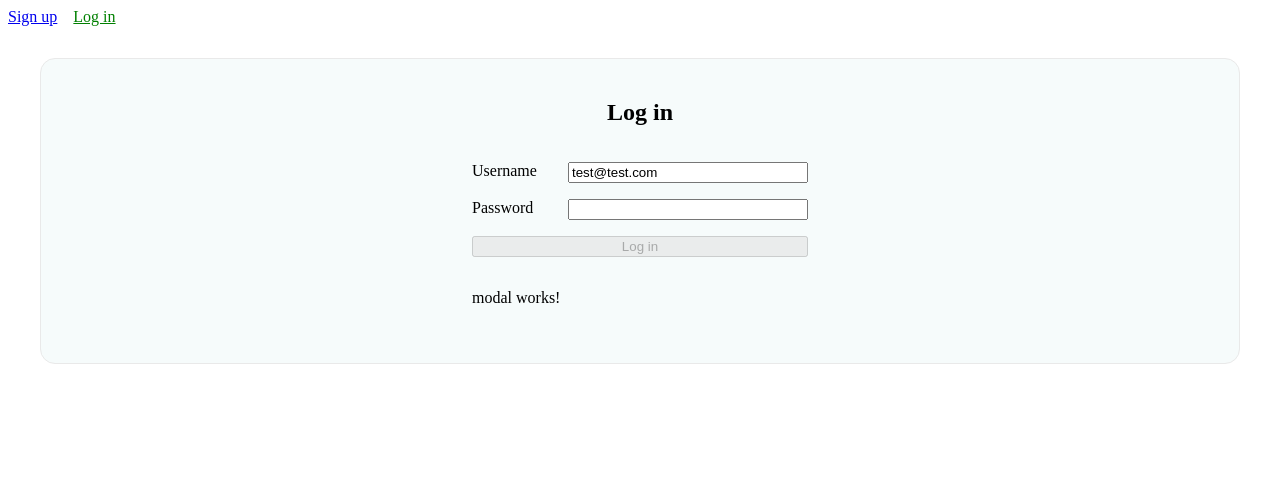
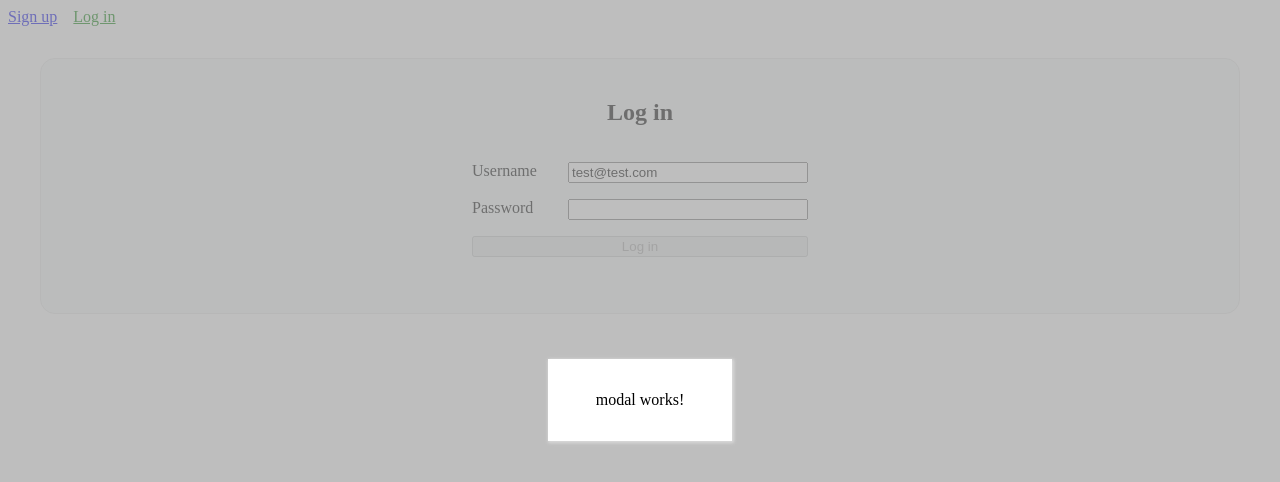
Before and after one commit to sean-xiao-zhao7/angular-directives-test, an Angular app: page /#/login in a window 1280 px wide. Shown: the top 482 px of the page. Built offline with nearby package versions, Linux system fonts and the light colour scheme; what src would draw is missing.

Commit message:
Add styling for modal

```diff
--- a/src/app/components/auth/login/login.component.html
+++ b/src/app/components/auth/login/login.component.html
@@ -19,5 +19,5 @@
     />
   </div>
   <button [disabled]="loginForm.invalid" type="submit">Log in</button>
-  <app-modal></app-modal>
+  <app-modal *ngIf="showModal"></app-modal>
 </form>
--- a/src/app/components/auth/login/login.component.ts
+++ b/src/app/components/auth/login/login.component.ts
@@ -11,6 +11,7 @@ import { AuthService } from 'src/app/services/auth.service';
 export class LoginComponent implements OnInit, OnDestroy {
   loginForm!: FormGroup;
   sub: any;
+  showModal: boolean = true;
 
   constructor(private authService: AuthService) {}
 
--- a/src/app/components/ui/modal/modal.component.css
+++ b/src/app/components/ui/modal/modal.component.css
@@ -0,0 +1,18 @@
+div {
+  background-color: rgba(161, 161, 161, 0.687);
+  height: 100%;
+  width: 100%;
+  position: absolute;
+  top: 0;
+  left: 0;
+
+  display: flex;
+  align-items: center;
+  justify-content: center;
+}
+
+p {
+  background-color: white;
+  padding: 2rem 3rem;
+  box-shadow: 1px 1px 3px 1px rgb(218, 218, 218);
+}
--- a/src/app/components/ui/modal/modal.component.html
+++ b/src/app/components/ui/modal/modal.component.html
@@ -1 +1,3 @@
-<p>modal works!</p>
+<div>
+  <p>modal works!</p>
+</div>
```
